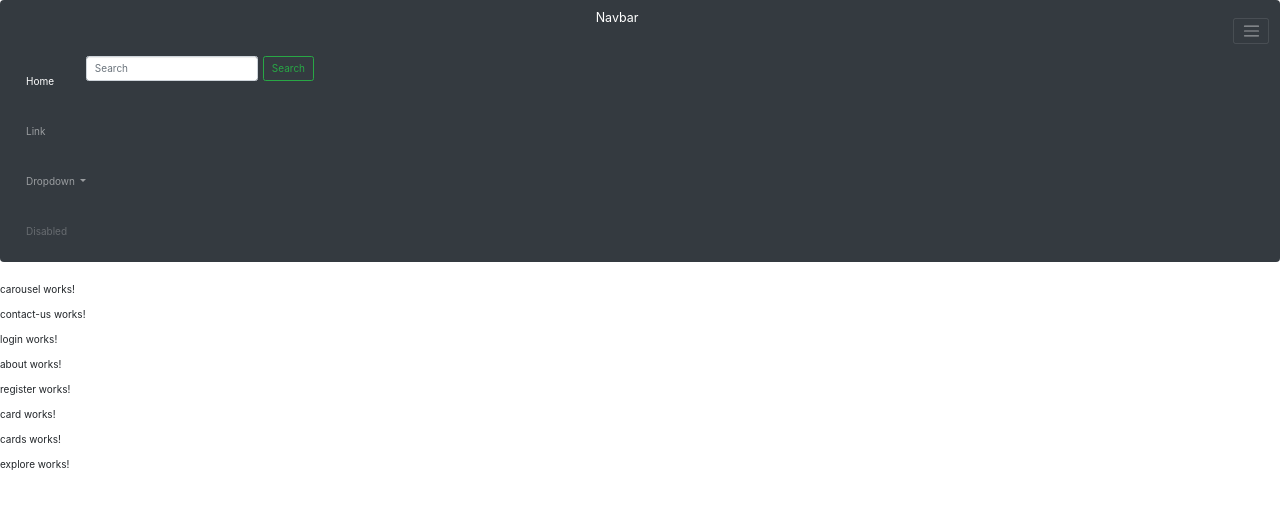
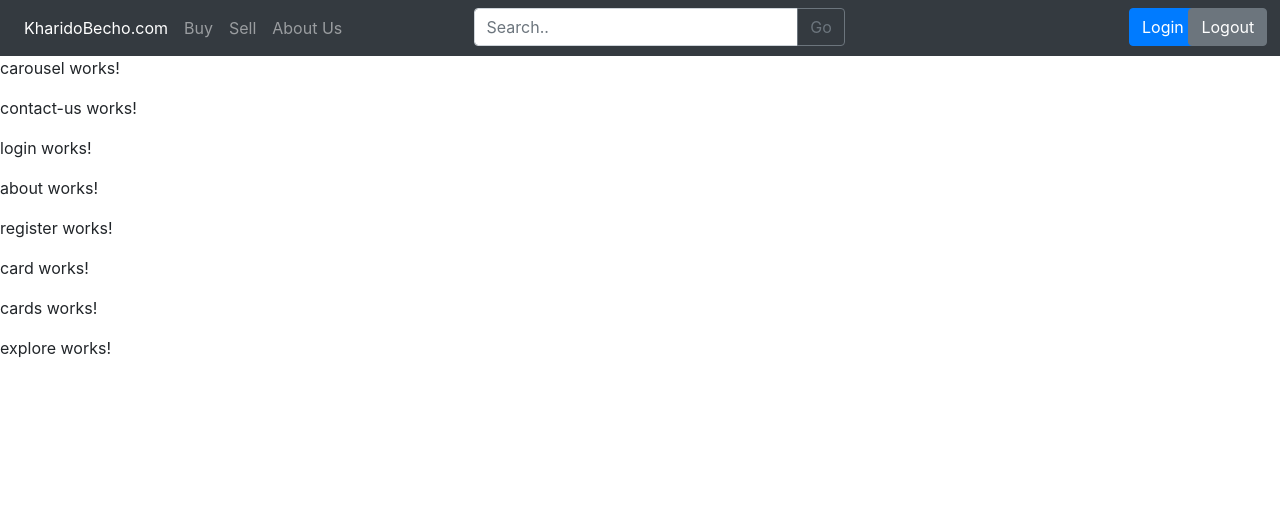
Before and after one commit to gyanesh09/Colab-Project, an Angular app in the folder frontend/AngularFrontend/: page / in a window 1280 px wide. Shown: the top 508 px of the page. Built offline with nearby package versions, Linux system fonts and the light colour scheme.

Commit message:
enhancing navbar

```diff
--- a/frontend/AngularFrontend/src/app/components/nav-bar/nav-bar.component.css
+++ b/frontend/AngularFrontend/src/app/components/nav-bar/nav-bar.component.css
@@ -0,0 +1,15 @@
+.input-group {
+  position: absolute;
+  left: 37%;
+  width: 29%;
+}
+
+.btn-primary {
+  position: absolute;
+  right: 6.5%;
+}
+
+.btn-secondary {
+  position: absolute;
+  right: 1%;
+}
--- a/frontend/AngularFrontend/src/app/components/nav-bar/nav-bar.component.html
+++ b/frontend/AngularFrontend/src/app/components/nav-bar/nav-bar.component.html
@@ -1,60 +1,33 @@
-<nav class="navbar navbar-dark bg-dark">
-  <a class="navbar-brand" href="#">Navbar</a>
-  <button
-    class="navbar-toggler"
-    type="button"
-    data-toggle="collapse"
-    data-target="#navbarSupportedContent"
-    aria-controls="navbarSupportedContent"
-    aria-expanded="false"
-    aria-label="Toggle navigation"
-  >
-    <span class="navbar-toggler-icon"></span>
-  </button>
-
-  <div class="collapse navbar-collapse" id="navbarSupportedContent">
-    <ul class="navbar-nav mr-auto">
+<nav class="navbar navbar-expand-sm bg-dark navbar-dark">
+  <ul class="navbar-nav">
     <li class="nav-item active">
-        <a class="nav-link" href="#"
-          >Home <span class="sr-only">(current)</span></a
-        >
+      <a class="nav-link" href="#">KharidoBecho.com</a>
     </li>
     <li class="nav-item">
-        <a class="nav-link" href="#">Link</a>
+      <a class="nav-link" href="#">Buy</a>
     </li>
-      <li class="nav-item dropdown">
-        <a
-          class="nav-link dropdown-toggle"
-          href="#"
-          id="navbarDropdown"
-          role="button"
-          data-toggle="dropdown"
-          aria-haspopup="true"
-          aria-expanded="false"
-        >
-          Dropdown
-        </a>
-        <div class="dropdown-menu" aria-labelledby="navbarDropdown">
-          <a class="dropdown-item" href="#">Action</a>
-          <a class="dropdown-item" href="#">Another action</a>
-          <div class="dropdown-divider"></div>
-          <a class="dropdown-item" href="#">Something else here</a>
+    <li class="nav-item">
+      <a class="nav-link" href="#">Sell</a>
+    </li>
+    <li class="nav-item">
+      <a class="nav-link" href="#">About Us</a>
+    </li>
+    <li>
+      <div class="input-group mb-3">
+        <input
+          type="text"
+          class="form-control"
+          placeholder="Search.."
+          aria-label="Recipient's username"
+          aria-describedby="basic-addon2"
+        />
+        <div class="input-group-append">
+          <button class="btn btn-outline-secondary" type="button">Go</button>
+        </div>
       </div>
     </li>
-      <li class="nav-item">
-        <a class="nav-link disabled" href="#">Disabled</a>
-      </li>
+
+    <button type="button" class="btn btn-primary">Login</button>
+    <button type="button" class="btn btn-secondary">Logout</button>
   </ul>
-    <form class="form-inline my-2 my-lg-0">
-      <input
-        class="form-control mr-sm-2"
-        type="search"
-        placeholder="Search"
-        aria-label="Search"
-      />
-      <button class="btn btn-outline-success my-2 my-sm-0" type="submit">
-        Search
-      </button>
-    </form>
-  </div>
 </nav>
--- a/frontend/AngularFrontend/src/index.html
+++ b/frontend/AngularFrontend/src/index.html
@@ -6,24 +6,8 @@
     <base href="/" />
     <meta name="viewport" content="width=device-width, initial-scale=1" />
     <link rel="icon" type="image/x-icon" href="favicon.ico" />
-    <link
-      rel="stylesheet"
-      href="https://maxcdn.bootstrapcdn.com/bootstrap/3.3.7/css/bootstrap.min.css"
-      integrity="sha384-BVYiiSIFeK1dGmJRAkycuHAHRg32OmUcww7on3RYdg4Va+PmSTsz/K68vbdEjh4u"
-      crossorigin="anonymous"
-    />
   </head>
   <body>
     <app-root></app-root>
-    <script
-      src="https://code.jquery.com/jquery-3.1.1.min.js"
-      integrity="sha256-hVVnYaiADRTO2PzUGmuLJr8BLUSjGIZsDYGmIJLv2b8="
-      crossorigin="anonymous"
-    ></script>
-    <script
-      src="https://maxcdn.bootstrapcdn.com/bootstrap/3.3.7/js/bootstrap.min.js"
-      integrity="sha384-Tc5IQib027qvyjSMfHjOMaLkfuWVxZxUPnCJA7l2mCWNIpG9mGCD8wGNIcPD7Txa"
-      crossorigin="anonymous"
-    ></script>
   </body>
 </html>
```
Lines whose indentation alone changed are shown as unchanged.
